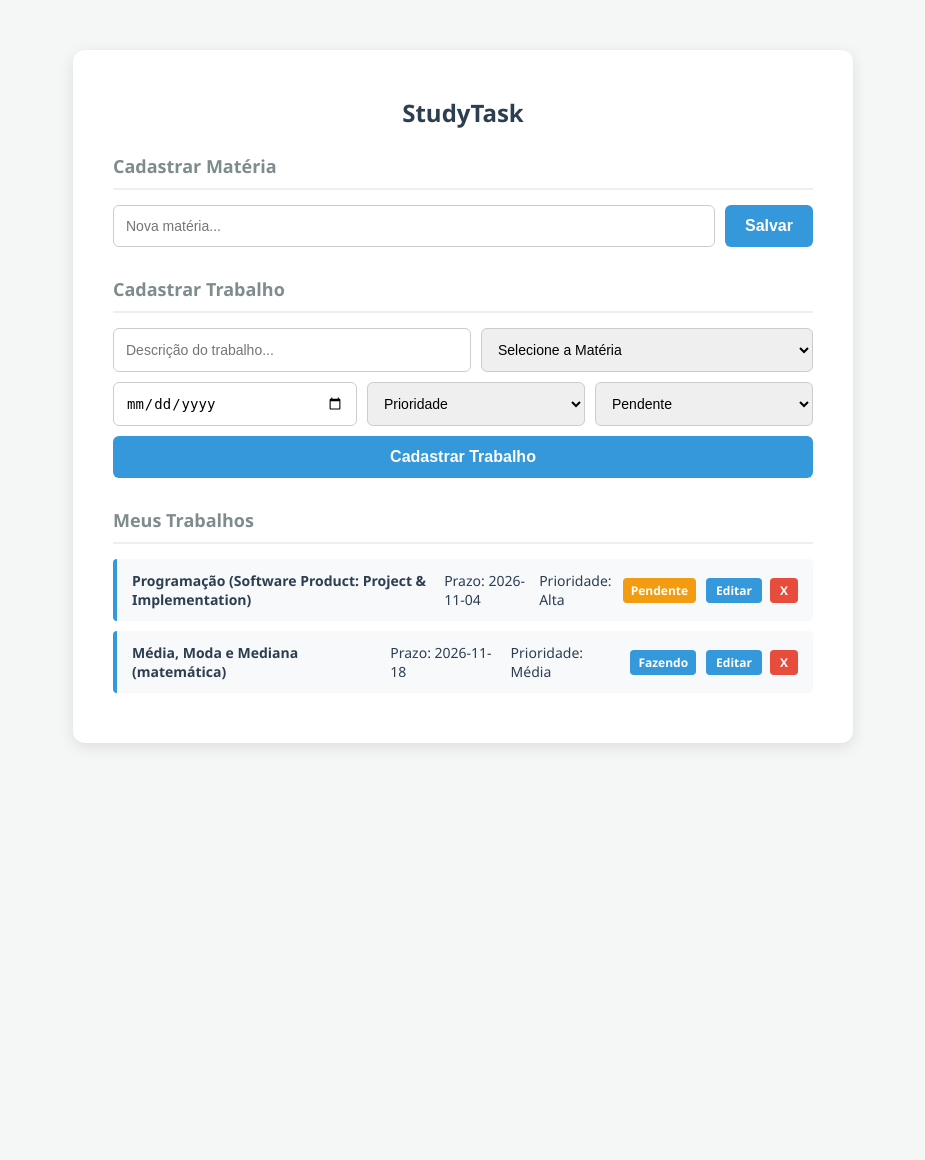
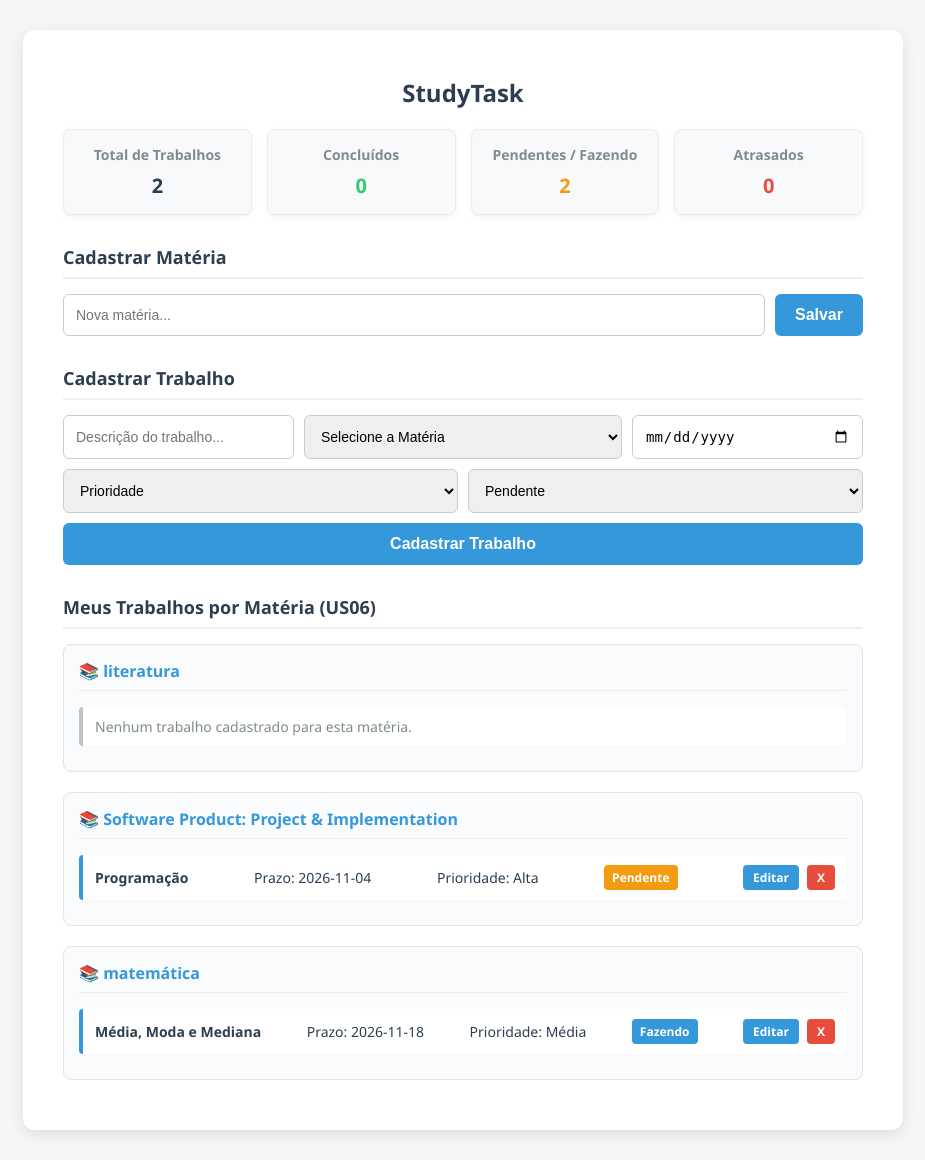
Before and after one commit to brenoorenzi/study-task, a Flask app: page / in a window 1280 px wide. Shown: the whole page, without its empty margins (177-1102 px from the left). Before the commit the page ends 747 px from the top, so only its background shows below. Run offline with Flask 3, Linux system fonts and the light colour scheme; data comes from the database, SQL or seed files in the repository; both versions use the stored data as it was after the commit.

Commit message:
Criacao da US06 e US08

```diff
--- a/controller/rotas.py
+++ b/controller/rotas.py
@@ -8,12 +8,10 @@ materia_bp = Blueprint('materia', __name__)
 @materia_bp.route('/', methods=['GET', 'POST'])
 def home():
     if request.method == 'POST':
-        # Verifica se é o formulário de matéria
         if 'nome_materia' in request.form:
             nome = request.form['nome_materia']
             cadastrar_materia(nome)
 
-        # Verifica se é o formulário de trabalho
         elif 'descricao_trabalho' in request.form:
             descricao = request.form['descricao_trabalho']
             materia_id = request.form['materia_id']
@@ -21,7 +19,6 @@ def home():
             prioridade = request.form['prioridade']
             status = request.form['status']
 
-            # --- LÓGICA AUTOMÁTICA DE DATAS ---
             data_prazo = datetime.strptime(prazo, '%Y-%m-%d').date()
             hoje = datetime.now().date()
 
@@ -30,16 +27,32 @@ def home():
                     status = 'Atrasado'
                 elif data_prazo == hoje:
                     prioridade = 'Alta'
-            # ----------------------------------
 
             cadastrar_trabalho(descricao, materia_id, prazo, prioridade, status)
 
         return redirect(url_for('materia.home'))
 
-    # Renderiza a página com dados de ambas as tabelas
     materias_salvas = buscar_materias()
     trabalhos_salvos = buscar_trabalhos()
-    return render_template('index.html', materias=materias_salvas, trabalhos=trabalhos_salvos)
+
+    # --- US08: Lógica para calcular os totais de atividades ---
+    total_geral = len(trabalhos_salvos)
+    total_concluidos = sum(1 for t in trabalhos_salvos if t[5] == 'Concluído')
+    total_pendentes = sum(1 for t in trabalhos_salvos if t[5] in ['Pendente', 'Fazendo'])
+    total_atrasados = sum(1 for t in trabalhos_salvos if t[5] == 'Atrasado')
+
+    totais = {
+        'geral': total_geral,
+        'concluidos': total_concluidos,
+        'pendentes': total_pendentes,
+        'atrasados': total_atrasados
+    }
+    # ---------------------------------------------------------
+
+    return render_template('index.html',
+                           materias=materias_salvas,
+                           trabalhos=trabalhos_salvos,
+                           totais=totais)
 
 @materia_bp.route('/trabalho/<int:trabalho_id>/editar', methods=['GET', 'POST'])
 def editar_trabalho(trabalho_id):
@@ -54,7 +67,6 @@ def editar_trabalho(trabalho_id):
         prioridade = request.form['prioridade']
         status = request.form['status']
 
-        # --- LÓGICA AUTOMÁTICA DE DATAS NA EDIÇÃO ---
         data_prazo = datetime.strptime(prazo, '%Y-%m-%d').date()
         hoje = datetime.now().date()
 
@@ -63,16 +75,30 @@ def editar_trabalho(trabalho_id):
                 status = 'Atrasado'
             elif data_prazo == hoje:
                 prioridade = 'Alta'
-        # --------------------------------------------
 
         atualizar_trabalho(trabalho_id, descricao, materia_id, prazo, prioridade, status)
         return redirect(url_for('materia.home'))
 
-    # Reaproveita a mesma página, com o formulário de trabalho preenchido
+    materias_salvas = buscar_materias()
+    trabalhos_salvos = buscar_trabalhos()
+
+    total_geral = len(trabalhos_salvos)
+    total_concluidos = sum(1 for t in trabalhos_salvos if t[5] == 'Concluído')
+    total_pendentes = sum(1 for t in trabalhos_salvos if t[5] in ['Pendente', 'Fazendo'])
+    total_atrasados = sum(1 for t in trabalhos_salvos if t[5] == 'Atrasado')
+
+    totais = {
+        'geral': total_geral,
+        'concluidos': total_concluidos,
+        'pendentes': total_pendentes,
+        'atrasados': total_atrasados
+    }
+
     return render_template('index.html',
-                           materias=buscar_materias(),
-                           trabalhos=buscar_trabalhos(),
-                           trabalho_edicao=trabalho)
+                           materias=materias_salvas,
+                           trabalhos=trabalhos_salvos,
+                           trabalho_edicao=trabalho,
+                           totais=totais)
 
 @materia_bp.route('/trabalho/<int:trabalho_id>/desativar')
 def desativar(trabalho_id):
--- a/templates/index.html
+++ b/templates/index.html
@@ -3,7 +3,7 @@
 <head>
     <meta charset="UTF-8">
     <meta name="viewport" content="width=device-width, initial-scale=1.0">
-    <title>StudyTask - US01 a US05</title>
+    <title>StudyTask - US06 & US08</title>
     <style>
         body {
             font-family: 'Segoe UI', Tahoma, Geneva, Verdana, sans-serif;
@@ -11,7 +11,7 @@
             color: #333;
             display: flex;
             justify-content: center;
-            padding-top: 50px;
+            padding: 30px 20px;
             margin: 0;
         }
         .container {
@@ -20,14 +20,41 @@
             border-radius: 12px;
             box-shadow: 0 4px 15px rgba(0, 0, 0, 0.1);
             width: 100%;
-            max-width: 700px;
+            max-width: 800px;
         }
         h1 {
             text-align: center;
             font-size: 24px;
             color: #2c3e50;
-            margin-bottom: 25px;
+            margin-bottom: 20px;
         }
+        /* Estilos do Painel de Totais (US08) */
+        .painel-totais {
+            display: grid;
+            grid-template-columns: repeat(auto-fit, minmax(150px, 1fr));
+            gap: 15px;
+            margin-bottom: 30px;
+        }
+        .card-totais {
+            background: #f8f9fa;
+            padding: 15px;
+            border-radius: 8px;
+            text-align: center;
+            border: 1px solid #e9ecef;
+            box-shadow: 0 2px 5px rgba(0,0,0,0.05);
+        }
+        .card-totais h3 {
+            margin: 0;
+            font-size: 14px;
+            color: #7f8c8d;
+        }
+        .card-totais p {
+            margin: 8px 0 0 0;
+            font-size: 20px;
+            font-weight: bold;
+            color: #2c3e50;
+        }
+
         form {
             display: flex;
             flex-wrap: wrap;
@@ -57,28 +84,48 @@
             flex: 1 1 100%;
         }
         button:hover { background-color: #2980b9; }
+
         h2 {
             font-size: 18px;
-            color: #7f8c8d;
+            color: #2c3e50;
             border-bottom: 2px solid #ecf0f1;
-            padding-bottom: 10px;
+            padding-bottom: 8px;
+            margin-top: 25px;
             margin-bottom: 15px;
         }
-        ul { list-style: none; padding: 0; margin: 0; margin-bottom: 20px; }
+
+        /* Estilos para Agrupamento por Matéria (US06) */
+        .bloco-materia {
+            background: #fafbfc;
+            border: 1px solid #e1e4e8;
+            border-radius: 8px;
+            padding: 15px;
+            margin-bottom: 20px;
+        }
+        .bloco-materia h3 {
+            margin-top: 0;
+            color: #3498db;
+            font-size: 16px;
+            border-bottom: 1px solid #eee;
+            padding-bottom: 8px;
+        }
+        ul { list-style: none; padding: 0; margin: 0; }
         li {
-            background: #f8f9fa;
+            background: #ffffff;
             border-left: 4px solid #3498db;
             margin-bottom: 10px;
-            padding: 12px 15px;
+            padding: 10px 12px;
             border-radius: 4px;
             font-size: 14px;
             color: #2c3e50;
+            box-shadow: 0 1px 3px rgba(0,0,0,0.02);
         }
         .trabalho-info {
             display: flex;
             justify-content: space-between;
             align-items: center;
             gap: 10px;
+            flex-wrap: wrap;
         }
         .badge {
             padding: 4px 8px;
@@ -87,7 +134,6 @@
             font-weight: bold;
             color: white;
         }
-        /* Novas cores da US04 */
         .bg-pendente { background-color: #f39c12; }
         .bg-fazendo { background-color: #3498db; }
         .bg-concluido { background-color: #2ecc71; }
@@ -104,7 +150,6 @@
         }
         .btn-editar:hover { background-color: #2980b9; }
 
-        /* Novo CSS da US05 */
         .btn-desativar {
             background-color: #e74c3c;
             color: white;
@@ -121,7 +166,6 @@
             gap: 8px;
             align-items: center;
         }
-
         .btn-cancelar {
             flex: 1 1 100%;
             text-align: center;
@@ -135,6 +179,26 @@
 <body>
     <div class="container">
         <h1>StudyTask</h1>
+
+        <!-- US08: Painel com Totais de Atividades -->
+        <div class="painel-totais">
+            <div class="card-totais">
+                <h3>Total de Trabalhos</h3>
+                <p>{{ totais.geral }}</p>
+            </div>
+            <div class="card-totais">
+                <h3>Concluídos</h3>
+                <p style="color: #2ecc71;">{{ totais.concluidos }}</p>
+            </div>
+            <div class="card-totais">
+                <h3>Pendentes / Fazendo</h3>
+                <p style="color: #f39c12;">{{ totais.pendentes }}</p>
+            </div>
+            <div class="card-totais">
+                <h3>Atrasados</h3>
+                <p style="color: #e74c3c;">{{ totais.atrasados }}</p>
+            </div>
+        </div>
 
         <h2>Cadastrar Matéria</h2>
         <form method="POST" action="/">
@@ -174,15 +238,22 @@
             {% if t %}<a href="{{ url_for('materia.home') }}" class="btn-cancelar">Cancelar</a>{% endif %}
         </form>
 
-        <h2>Meus Trabalhos</h2>
+        <h2>Meus Trabalhos por Matéria (US06)</h2>
+
+        <!-- US06: Visualizar todos os trabalhos em uma lista, dentro da matéria -->
+        {% for materia in materias %}
+            <div class="bloco-materia">
+                <h3>📚 {{ materia[1] }}</h3>
                 <ul>
+                    {% set ns = namespace(tem_trabalho=false) %}
                     {% for trabalho in trabalhos %}
+                        {% if trabalho[2] == materia[1] %}
+                            {% set ns.tem_trabalho = true %}
                             <li>
                                 <div class="trabalho-info">
-                        <strong>{{ trabalho[1] }} ({{ trabalho[2] }})</strong>
+                                    <strong>{{ trabalho[1] }}</strong>
                                     <span>Prazo: {{ trabalho[3] }}</span>
                                     <span>Prioridade: {{ trabalho[4] }}</span>
-
                                     <span class="badge
                                         {% if trabalho[5] == 'Concluído' %}bg-concluido
                                         {% elif trabalho[5] == 'Fazendo' %}bg-fazendo
@@ -190,17 +261,23 @@
                                         {% else %}bg-pendente{% endif %}">
                                         {{ trabalho[5] }}
                                     </span>
-
                                     <div class="acoes">
                                         <a href="{{ url_for('materia.editar_trabalho', trabalho_id=trabalho[0]) }}" class="btn-editar">Editar</a>
                                         <a href="{{ url_for('materia.desativar', trabalho_id=trabalho[0]) }}" class="btn-desativar" onclick="return confirm('Tem certeza que deseja inativar este trabalho?')">X</a>
                                     </div>
                                 </div>
                             </li>
+                        {% endif %}
+                    {% endfor %}
+
+                    {% if not ns.tem_trabalho %}
+                        <li style="border-left: 4px solid #bdc3c7; color: #7f8c8d;">Nenhum trabalho cadastrado para esta matéria.</li>
+                    {% endif %}
+                </ul>
+            </div>
         {% else %}
-                <li style="border-left: 4px solid #bdc3c7; color: #7f8c8d;">Nenhum trabalho cadastrado.</li>
+            <p style="color: #7f8c8d; text-align: center;">Nenhuma matéria cadastrada.</p>
         {% endfor %}
-        </ul>
     </div>
 </body>
 </html>
```
Also changed, not shown: banco.db, 1 other file. Lines whose indentation alone changed are shown as unchanged.
